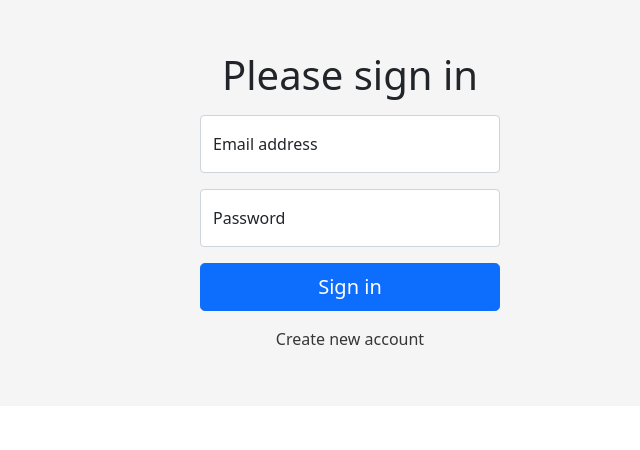
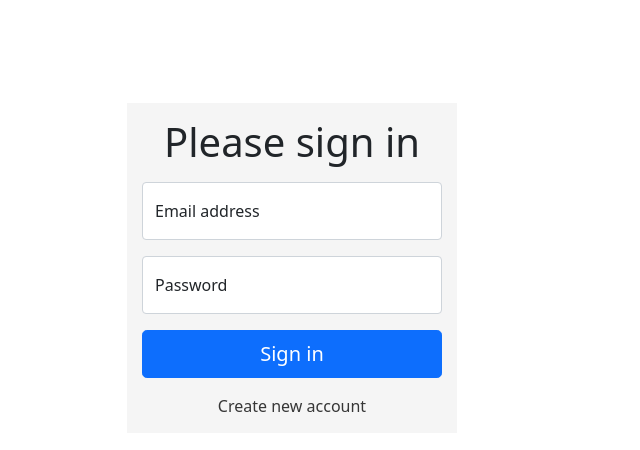
Before and after one commit to SBoldrini/phone-book-app, a React (Create React App) app: page /auth/login in a window 1280 px wide. Shown: the part 132-582 px from the top of the page, without its empty margins (348-988 px from the left). Built offline with nearby package versions, Linux system fonts and the light colour scheme.

Commit message:
Cambios en estilos de componentes

```diff
--- a/src/components/auth/LoginPage.jsx
+++ b/src/components/auth/LoginPage.jsx
@@ -35,10 +35,9 @@ export const LoginPage = () => {
   }
 
   return (
-    <Container className="text-center login__display">
+    <Container className="text-center">
 
-
-      <div className="login__form-signin">
+      <div className="login__form-signin position-absolute top-50 start-50 translate-middle">
         <h1 className="fw-normal">Please sign in</h1>
 
         <Form className="mt-3" onSubmit={handleLogin}>
--- a/src/components/auth/RegisterPage.jsx
+++ b/src/components/auth/RegisterPage.jsx
@@ -54,11 +54,11 @@ export const RegisterPage = () => {
   }
 
   return (
-    <Container className="text-center register__display">
+    <Container className="text-center">
 
 
-      <div className="register__form-signin">
-        <h1 className="fw-normal">Please register a new account</h1>
+      <div className="register__form-signin position-absolute top-50 start-50 translate-middle">
+        <h1 className="fw-normal">Register a new account</h1>
 
         <Form className="mt-3" onSubmit={handleRegister}>
 
--- a/src/reducers/iuReducer.js
+++ b/src/reducers/iuReducer.js
@@ -1,7 +1,7 @@
 import { types } from "../types/types";
 
 const initialState = {
-  isModalOpen: false
+  isModalOpen: false,
 }
 
 export const iuReducer = (state= initialState, action) => {
--- a/src/routers/AppRouter.js
+++ b/src/routers/AppRouter.js
@@ -24,7 +24,7 @@ export const AppRouter = () => {
           </PrivateRoute>
         }/>
 
-        <Route path="*" element={<NotFound />} />
+        {/* <Route path="*" element={<NotFound />} /> */}
       </Routes>
     </BrowserRouter>
   )
--- a/src/scss/custom/components/_login.scss
+++ b/src/scss/custom/components/_login.scss
@@ -1,14 +1,6 @@
-
-.login__display {
-  height: 100%;
-  margin: 10%;
-  padding-top: 40px;
-  padding-bottom: 40px;
-  background-color: #f5f5f5;
-}
 
 .login__form-signin {
-  margin: auto;
+  background-color: #f5f5f5;
   max-width: 330px;
   padding: 15px;
   width: 100%;
--- a/src/scss/custom/components/_register.scss
+++ b/src/scss/custom/components/_register.scss
@@ -1,13 +1,6 @@
-.register__display {
-  height: 100%;
-  margin: 10%;
-  padding-top: 40px;
-  padding-bottom: 40px;
-  background-color: #f5f5f5;
-}
 
 .register__form-signin {
-  margin: auto;
+  background-color: #f5f5f5;
   max-width: 330px;
   padding: 15px;
   width: 100%;
```
